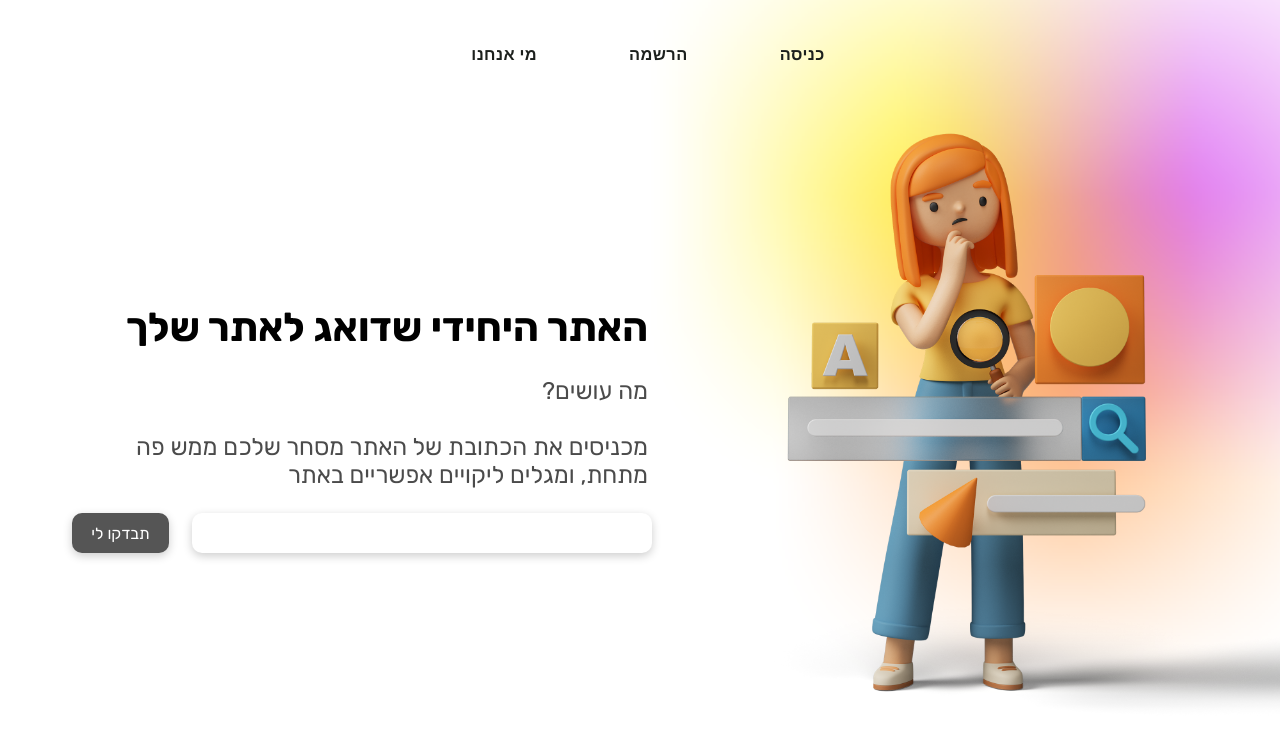
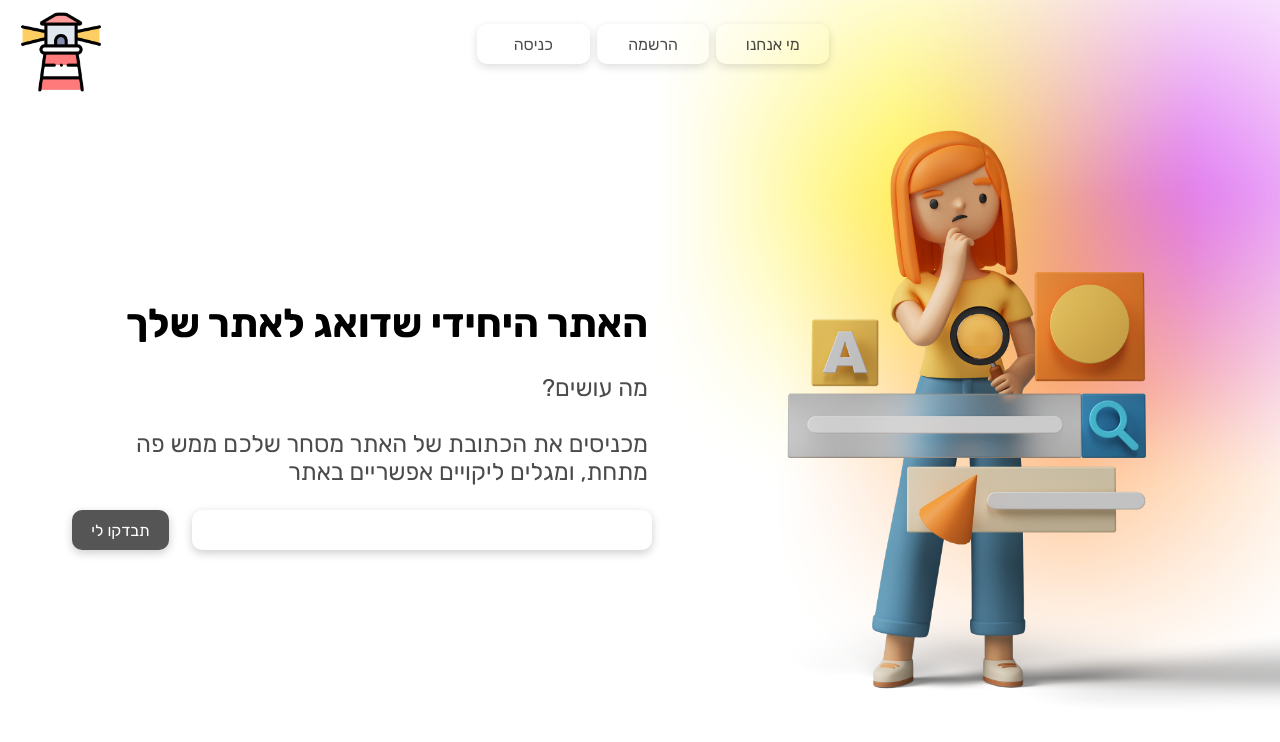
Before and after one commit to yuvalta/ConsumerProtectionChecker, a React (Create React App) app: page / in a window 1280 px wide. Shown: the top 742 px of the page. Built offline with nearby package versions, Linux system fonts and the light colour scheme; no server answers.

Commit message:
More CSS shittttt

```diff
--- a/src/components/AppHeader.js
+++ b/src/components/AppHeader.js
@@ -1,7 +1,6 @@
 import React from 'react';
 import AppBar from '@material-ui/core/AppBar';
 import Toolbar from '@material-ui/core/Toolbar';
-import Typography from '@material-ui/core/Typography';
 import Button from "@material-ui/core/Button";
 import useStyles from '../hooks/useStyles';
 import logo from "../assets/lighthouse.png";
@@ -11,29 +10,24 @@ const AppHeader = () => {
 
   return (
 
-    <AppBar position="static" className={classes.buttons_header}>
-      <Toolbar>
-        {/*<img src={logo} width='10%' height='10%'/>*/}
+    <div className='appbar-container'>
 
-        <Button variant='text' className={classes.simple_button}>
-          <h3 className={classes.button_dark_text}>
-            כניסה
-          </h3>
-        </Button>
+      <img src={logo} className='logo'/>
 
-        <Button variant='text' className={classes.simple_button}>
-          <h3 className={classes.button_dark_text}>
-            הרשמה
-          </h3>
-        </Button>
+      <div className='appbar-buttons-container'>
+        <button className='appbar-button'>
+          כניסה
+        </button>
 
-        <Button variant='text' className={classes.simple_button}>
-          <h3 className={classes.button_dark_text}>
-            מי אנחנו
-          </h3>
-        </Button>
-      </Toolbar>
-    </AppBar>
+        <button className='appbar-button'>
+          הרשמה
+        </button>
+
+        <button className='appbar-button'>
+          מי אנחנו
+        </button>
+      </div>
+    </div>
   );
 }
 
--- a/src/stylesheet.css
+++ b/src/stylesheet.css
@@ -3,7 +3,7 @@ h1 {
     text-align: right;
     flex-grow: 1;
     font-size: 5vh;
-    font-family: Rubik;
+    font-family: Rubik, Ariel;
 }
 
 p {
@@ -13,7 +13,7 @@ p {
     font-size: 3vh;
     color: #000000;
     opacity: 70%;
-    font-family: Rubik;
+    font-family: Rubik, Ariel;
 }
 
 .progressbar {
@@ -64,7 +64,7 @@ p {
     /*noinspection CssInvalidFunction*/
     box-shadow: 0 3px 10px rgb(0 0 0 / 0.2);
     font-size: 2vh;
-    font-family: Rubik;
+    font-family: Rubik, Ariel;
 }
 
 .button {
@@ -79,14 +79,83 @@ p {
     border-width: 0px;
     /*noinspection CssInvalidFunction*/
     box-shadow: 0 3px 10px rgb(0 0 0 / 0.2);
-    font-family: Rubik;
+    font-family: Rubik, Ariel;
     font-size: 2vh;
+}
+
+.button:hover {
+    background-color: #4CAF50;
+    color: white;
+}
+
+.button:active {
+    background-color: #357837;
+    color: white;
+}
+
+.appbar-container {
+    height: 10vh;
+    padding-top: 1%;
+    padding-left: 1%;
+    padding-right: 1%;
+    display: flex;
+    flex-direction: row;
+    justify-content: left;
+}
+
+.logo {
+    align-self: flex-start;
+    height: 100%;
+}
+
+.appbar-buttons-container {
+    height: 10vh;
+    padding-top: 1%;
+    padding-left: 30%;
+    padding-right: 35%;
+    display: flex;
+    align-items: stretch;
+    justify-content: stretch;
+    flex-grow: 3;
+}
+
+.appbar-button {
+    flex: 1;
+    margin-right: 2%;
+    background-color: transparent;
+    border-radius: 10px;
+    color: black;
+    opacity: 70%;
+    border-width: 0px;
+    /*noinspection CssInvalidFunction*/
+    box-shadow: 0 3px 10px rgb(0 0 0 / 0.2);
+    font-family: Rubik, Ariel;
+    font-size: 2vh;
+    height: 50%;
+}
+
+.appbar-button:hover {
+    background-color: #555555;
+    color: white;
+}
+
+.appbar-button:active {
+    background-color: #383838;
+    color: white;
 }
 
 .bottom_toast {
     direction: rtl;
 }
 
+.buttons-header {
+    padding-top: 2%;
+    align-items: center;
+    background-color: red;
+    direction: rtl;
+    box-shadow: none;
+}
+
 @font-face {
     font-family: Rubik;
     src: url(./fonts/Rubik_300.ttf);
```
